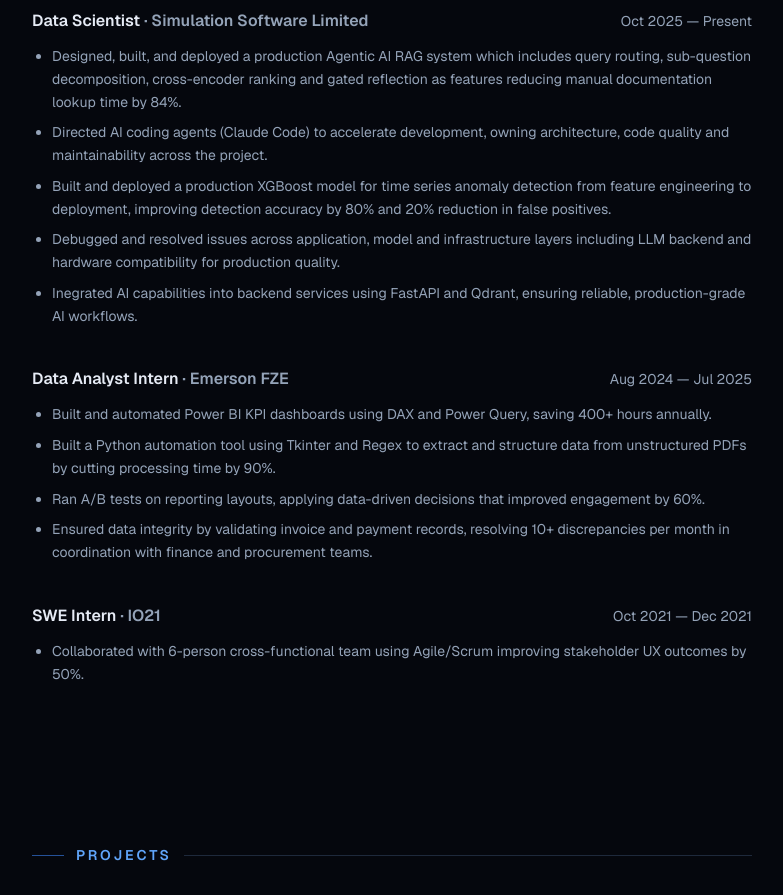
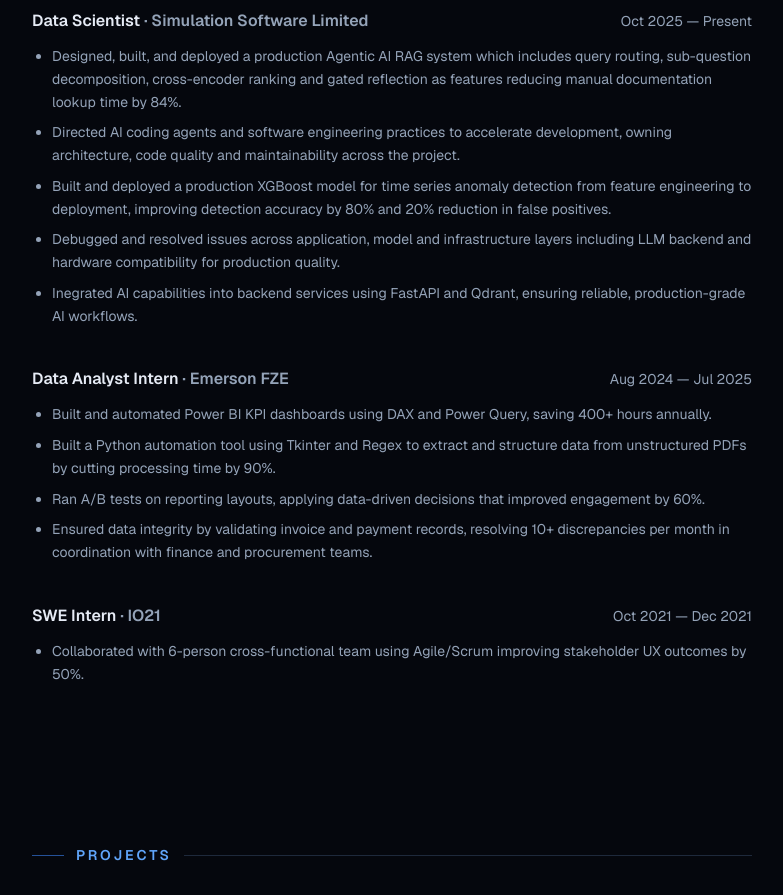
Before and after one commit to nihalpatel99/portfolio-page, a Next.js app: page / in a window 1280 px wide. Shown: the part 2120-3015 px from the top of the page, without its empty margins (248-1031 px from the left). Built offline with nearby package versions, Linux system fonts and the light colour scheme.

Commit message:
minor modifications

```diff
--- a/app/data/profile.ts
+++ b/app/data/profile.ts
@@ -66,7 +66,7 @@
     period: "Oct 2025 — Present",
     bullets: [
       "Designed, built, and deployed a production Agentic AI RAG system which includes query routing, sub-question decomposition, cross-encoder ranking and gated reflection as features reducing manual documentation lookup time by 84%.",
-      "Directed AI coding agents (Claude Code) to accelerate development, owning architecture, code quality and maintainability across the project.",
+      "Directed AI coding agents and software engineering practices to accelerate development, owning architecture, code quality and maintainability across the project.",
        "Built and deployed a production XGBoost model for time series anomaly detection from feature engineering to deployment, improving detection accuracy by 80% and 20% reduction in false positives.",
        "Debugged and resolved issues across application, model and infrastructure layers including LLM backend and hardware compatibility for production quality.",
        "Inegrated AI capabilities into backend services using FastAPI and Qdrant, ensuring reliable, production-grade AI workflows."
```
